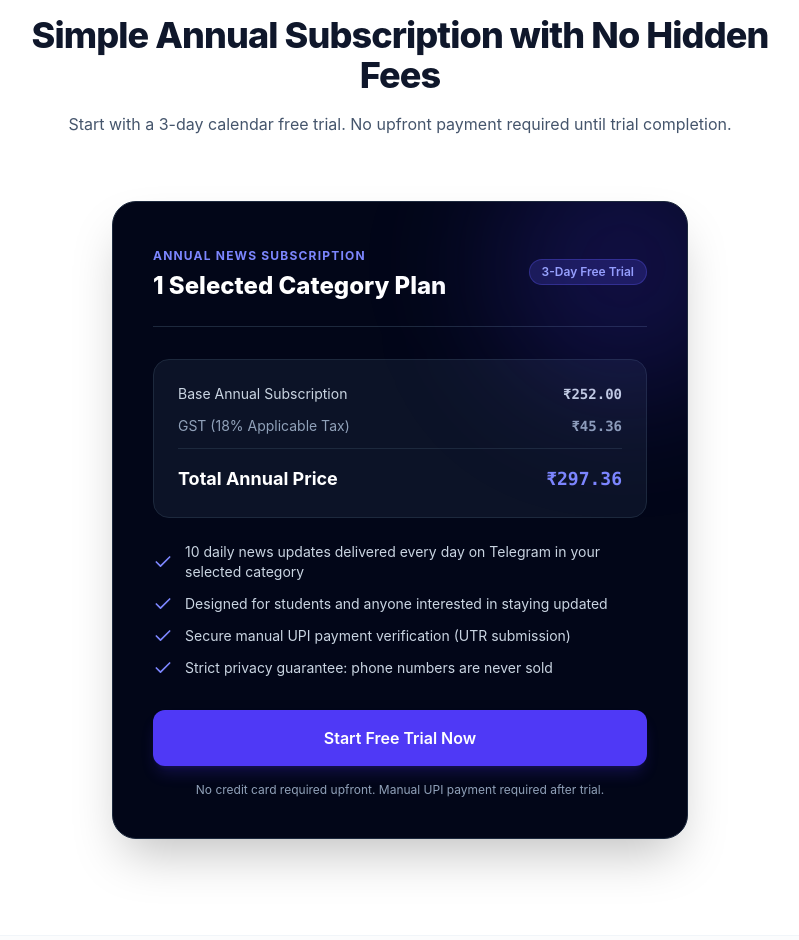
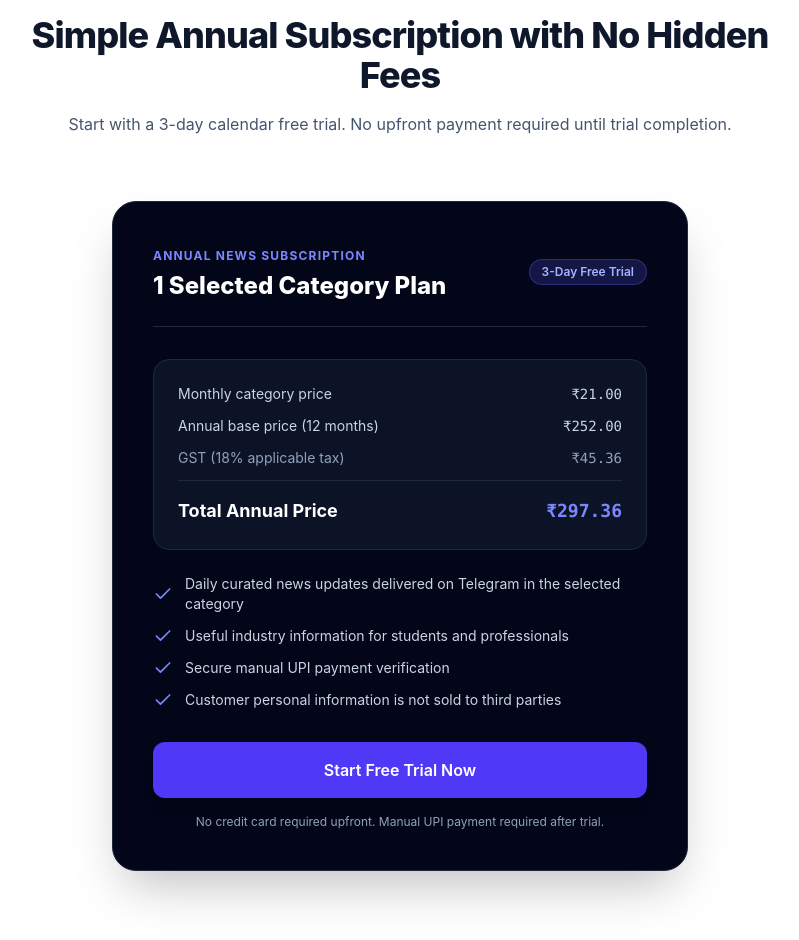
Before and after one commit to mihirkapuria-commits/mydigitasset, a React (Vite) app: page / in a window 1280 px wide. Shown: the part 1340-2280 px from the top of the page, without its empty margins (240-1039 px from the left). Built offline with nearby package versions, Linux system fonts and the light colour scheme; no server answers.

Commit message:
feat: display admin-managed pricing on public pricing section

```diff
--- a/src/components/PricingSection.tsx
+++ b/src/components/PricingSection.tsx
@@ -1,83 +1,54 @@
-import React from 'react';
-import { Check, ShieldCheck, Zap } from 'lucide-react';
+import React, { useEffect, useState } from 'react';
+import { Check } from 'lucide-react';
 
-interface PricingSectionProps {
-  onStartTrial: () => void;
-}
+interface PricingSectionProps { onStartTrial: () => void; }
+type Pricing = { monthlyPrice: number; annualBasePrice: number; gstRate: number; gstAmount: number; totalAmount: number; };
 
 export const PricingSection: React.FC<PricingSectionProps> = ({ onStartTrial }) => {
+  const [pricing, setPricing] = useState<Pricing>({
+    monthlyPrice: 21, annualBasePrice: 252, gstRate: 18, gstAmount: 45.36, totalAmount: 297.36
+  });
+  useEffect(() => {
+    let active = true;
+    fetch('/api/settings')
+      .then(r => r.ok ? r.json() : null)
+      .then(data => {
+        if (active && data && Number.isFinite(Number(data.totalAmount))) setPricing(data);
+      })
+      .catch(() => undefined);
+    return () => { active = false; };
+  }, []);
+
   return (
     <section id="pricing" className="py-24 bg-white border-b border-slate-100">
       <div className="max-w-7xl mx-auto px-6">
         <div className="text-center max-w-3xl mx-auto space-y-4 mb-16">
           <h2 className="text-xs font-bold uppercase tracking-widest text-indigo-600">Transparent Pricing</h2>
-          <h3 className="text-3xl sm:text-4xl font-extrabold text-slate-900 tracking-tight">
-            Simple Annual Subscription with No Hidden Fees
-          </h3>
-          <p className="text-base text-slate-600 leading-relaxed">
-            Start with a 3-day calendar free trial. No upfront payment required until trial completion.
-          </p>
+          <h3 className="text-3xl sm:text-4xl font-extrabold text-slate-900 tracking-tight">Simple Annual Subscription with No Hidden Fees</h3>
+          <p className="text-base text-slate-600 leading-relaxed">Start with a 3-day calendar free trial. No upfront payment required until trial completion.</p>
         </div>
-
         <div className="max-w-xl mx-auto bg-slate-950 rounded-3xl p-8 sm:p-10 text-white shadow-2xl relative overflow-hidden border border-slate-800">
-          <div className="absolute top-0 right-0 -mt-16 -mr-16 w-64 h-64 bg-indigo-600/20 rounded-full blur-3xl pointer-events-none"></div>
-
           <div className="flex items-center justify-between pb-6 border-b border-slate-800">
-            <div>
-              <span className="text-xs font-bold tracking-widest uppercase text-indigo-400">Annual News Subscription</span>
-              <h4 className="text-2xl font-extrabold text-white mt-1">1 Selected Category Plan</h4>
+            <div><span className="text-xs font-bold tracking-widest uppercase text-indigo-400">Annual News Subscription</span><h4 className="text-2xl font-extrabold text-white mt-1">1 Selected Category Plan</h4></div>
+            <div className="px-3 py-1 rounded-full bg-indigo-500/20 text-indigo-300 text-xs font-semibold border border-indigo-500/30">3-Day Free Trial</div>
+          </div>
+          <div className="py-8 space-y-6">
+            <div className="space-y-3 bg-slate-900/80 rounded-2xl p-6 border border-slate-800">
+              <div className="flex justify-between text-sm text-slate-300"><span>Monthly category price</span><span className="font-mono">₹{pricing.monthlyPrice.toFixed(2)}</span></div>
+              <div className="flex justify-between text-sm text-slate-300"><span>Annual base price (12 months)</span><span className="font-mono">₹{pricing.annualBasePrice.toFixed(2)}</span></div>
+              <div className="flex justify-between text-sm text-slate-400 pb-3 border-b border-slate-800"><span>GST ({pricing.gstRate}% applicable tax)</span><span className="font-mono">₹{pricing.gstAmount.toFixed(2)}</span></div>
+              <div className="flex justify-between text-lg font-bold text-white pt-1"><span>Total Annual Price</span><span className="font-mono text-indigo-400">₹{pricing.totalAmount.toFixed(2)}</span></div>
             </div>
-            <div className="px-3 py-1 rounded-full bg-indigo-500/20 text-indigo-300 text-xs font-semibold border border-indigo-500/30">
-              3-Day Free Trial
+            <div className="space-y-3 text-sm text-slate-300">
+              <div className="flex items-center gap-3"><Check className="w-5 h-5 text-indigo-400 shrink-0" /><span>Daily curated news updates delivered on Telegram in the selected category</span></div>
+              <div className="flex items-center gap-3"><Check className="w-5 h-5 text-indigo-400 shrink-0" /><span>Useful industry information for students and professionals</span></div>
+              <div className="flex items-center gap-3"><Check className="w-5 h-5 text-indigo-400 shrink-0" /><span>Secure manual UPI payment verification</span></div>
+              <div className="flex items-center gap-3"><Check className="w-5 h-5 text-indigo-400 shrink-0" /><span>Customer personal information is not sold to third parties</span></div>
             </div>
           </div>
-
-          <div className="py-8 space-y-6">
-            <div className="space-y-3 bg-slate-900/80 rounded-2xl p-6 border border-slate-800">
-              <div className="flex justify-between text-sm text-slate-300">
-                <span>Base Annual Subscription</span>
-                <span className="font-mono font-semibold">₹252.00</span>
-              </div>
-              <div className="flex justify-between text-sm text-slate-400 pb-3 border-b border-slate-800">
-                <span>GST (18% Applicable Tax)</span>
-                <span className="font-mono font-semibold">₹45.36</span>
-              </div>
-              <div className="flex justify-between text-lg font-bold text-white pt-1">
-                <span>Total Annual Price</span>
-                <span className="font-mono text-indigo-400">₹297.36</span>
-              </div>
-            </div>
-
-            <div className="space-y-3 text-sm text-slate-300">
-              <div className="flex items-center gap-3">
-                <Check className="w-5 h-5 text-indigo-400 shrink-0" />
-                <span>10 daily news updates delivered every day on Telegram in your selected category</span>
-              </div>
-              <div className="flex items-center gap-3">
-                <Check className="w-5 h-5 text-indigo-400 shrink-0" />
-                <span>Designed for students and anyone interested in staying updated</span>
-              </div>
-              <div className="flex items-center gap-3">
-                <Check className="w-5 h-5 text-indigo-400 shrink-0" />
-                <span>Secure manual UPI payment verification (UTR submission)</span>
-              </div>
-              <div className="flex items-center gap-3">
-                <Check className="w-5 h-5 text-indigo-400 shrink-0" />
-                <span>Strict privacy guarantee: phone numbers are never sold</span>
-              </div>
-            </div>
-          </div>
-
           <div className="space-y-4">
-            <button
-              onClick={onStartTrial}
-              className="w-full py-4 bg-indigo-600 hover:bg-indigo-500 text-white font-semibold rounded-xl transition-colors shadow-lg shadow-indigo-600/20 text-center block"
-            >
-              Start Free Trial Now
-            </button>
-            <p className="text-center text-xs text-slate-400">
-              No credit card required upfront. Manual UPI payment required after trial.
-            </p>
+            <button onClick={onStartTrial} className="w-full py-4 bg-indigo-600 hover:bg-indigo-500 text-white font-semibold rounded-xl transition-colors shadow-lg text-center block">Start Free Trial Now</button>
+            <p className="text-center text-xs text-slate-400">No credit card required upfront. Manual UPI payment required after trial.</p>
           </div>
         </div>
       </div>
```
